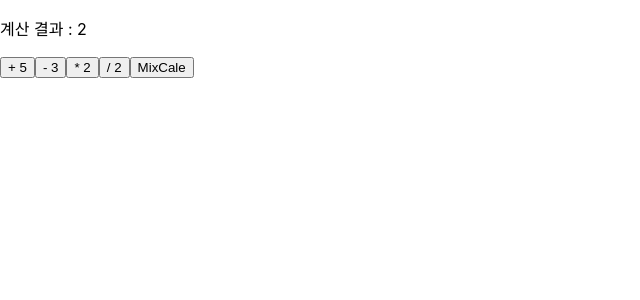
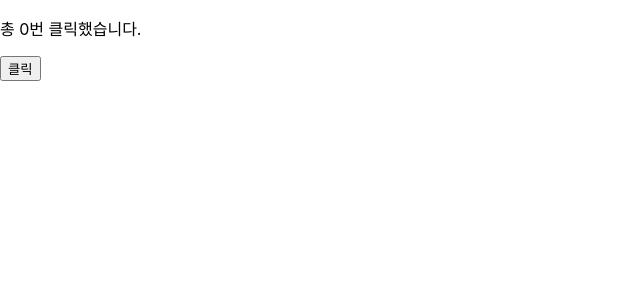
Before and after one commit to yunjeong0204/Front-end, a React (Create React App) app in the folder 10_React/my-app/: page / in a window 1280 px wide. Shown: the top 300 px of the page, without its empty margins (0-640 px from the left). Built offline with nearby package versions, Linux system fonts and the light colour scheme.

Commit message:
리액트

```diff
--- /dev/null
+++ b/10_React/my-app/src/chapter7/7.3/ex1/CounterEffect.jsx
@@ -0,0 +1,42 @@
+import { useEffect, useState } from "react";
+
+function CounterEffect() {
+  const [count, setCount] = useState(0);
+
+  // useEffect는 렌더링 후 실행한다.
+  useEffect(() => {
+    console.log('effect 실행');
+
+    document.title = `You clicked ${count} times`;
+
+  // }); //처음 마운트 될 때 + 매번 업데이트 될 때마다
+  // }, []); //빈 배열을 넣게 되면 처음 마운트 될 때만 동작. useEffect실행x
+  }, [count]); //count값이 변화가 있을 때만 useEffect실행
+
+  return(
+    <div>
+      <p>총 {count}번 클릭했습니다.</p>
+      <button type="button" onClick={() => {
+        setCount(count +1);
+        // document.title = `You clicked ${count} times`; //set함수가 비동기함수라 늦게 동작
+
+        // onClick과 useEffect는 완전히 다른 용도
+        // onClick속성으로 넣어준 콜백함수는 "클릭 시 호출되는" 함수고
+        // useEffect 내부에 있는 콜백함수는 "렌더링 시(의존성 배열에 따라) 호출되는" 함수임
+        // 어떻게 사용하는지에 따라 겹치는 결과도 있겠지만, 두 개는 완전히 다른 의도를 가짐
+      }}>
+        클릭
+      </button>
+    </div>
+  )
+}
+export default CounterEffect;
+
+// [정리]
+// useEffect()를 쓰는 이유?
+//-useEffect()안에 콜백함수는 HTML 렌더링 후에 동작함 => 연산이 오래걸리는 작업들을 넣으면 좋음
+// -아니면 주로 처음 렌더링시 해줘야하는 초기 작업들
+// 1) 에러가 떠서 페이지를 백 시켜야할 때
+// 2) 마운트됐을 때 그 페이지를 이용할 수 있는 사용자인지 권한 체크
+// 3) 타이머 동작 시킬때
+// 4) 주로 데이터 페치 관련 작업을 많이 넣음
--- a/10_React/my-app/src/index.js
+++ b/10_React/my-app/src/index.js
@@ -12,6 +12,7 @@ import CommentList from './chapter5/CommentList';
 import NotificationList from './chapter6/NotificationList';
 import Conuter from './chapter7/7.2/Counter';
 import SetStateMerge from './chapter7/7.2/SetStateMerge';
+import CounterEffect from './chapter7/7.3/ex1/CounterEffect';
 
 
 const root = ReactDOM.createRoot(document.getElementById('root'));
@@ -51,20 +52,30 @@ root.render(
 //   <CommentList />
 // );
 
+
 // 6장
 // root.render(
 //   <NotificationList />
 // );
+
 
 // 7장 7.2 -> Counter.jsx
 // root.render(
 //   <Conuter />
 // );
 
+
 // 7장 7.2 -> SetStateMerge.jsx
+// root.render(
+//   <SetStateMerge />
+// );
+
+
+// 7장 7.3 -> ex1 -> CounterEffect.jsx
 root.render(
-  <SetStateMerge />
+  <CounterEffect />
 );
+
 
 // If you want to start measuring performance in your app, pass a function
 // to log results (for example: reportWebVitals(console.log))
```
